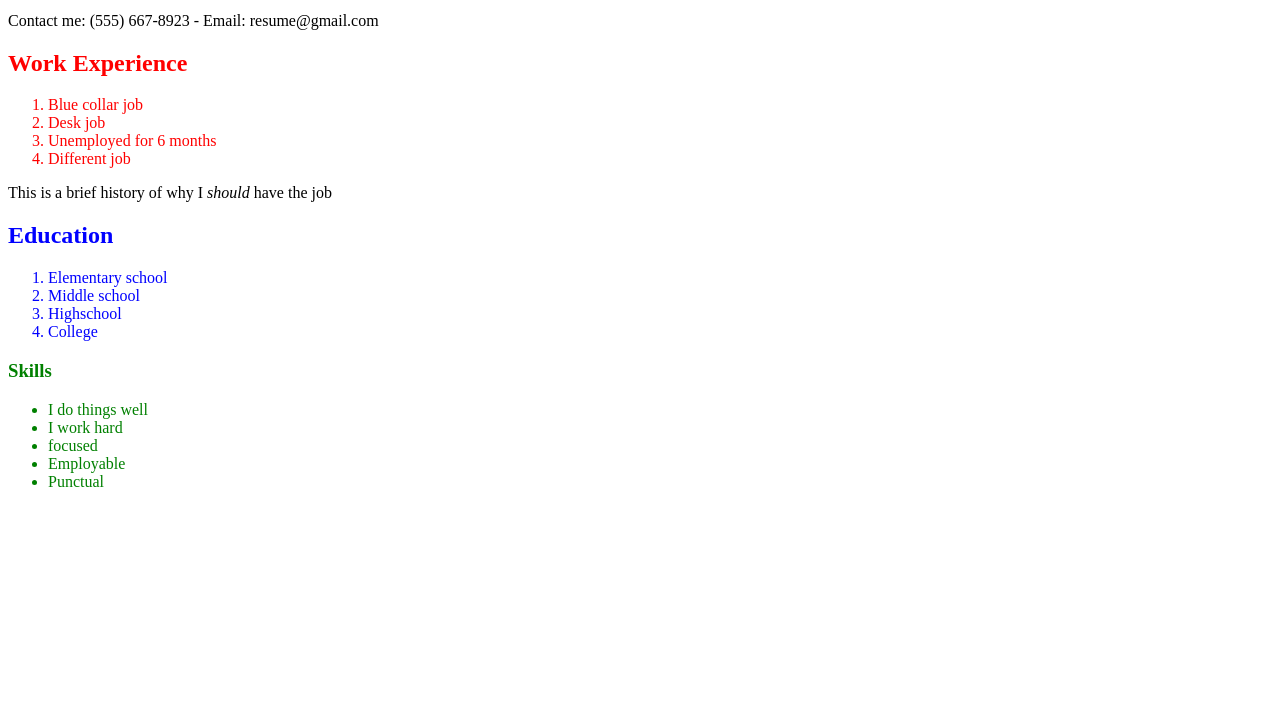
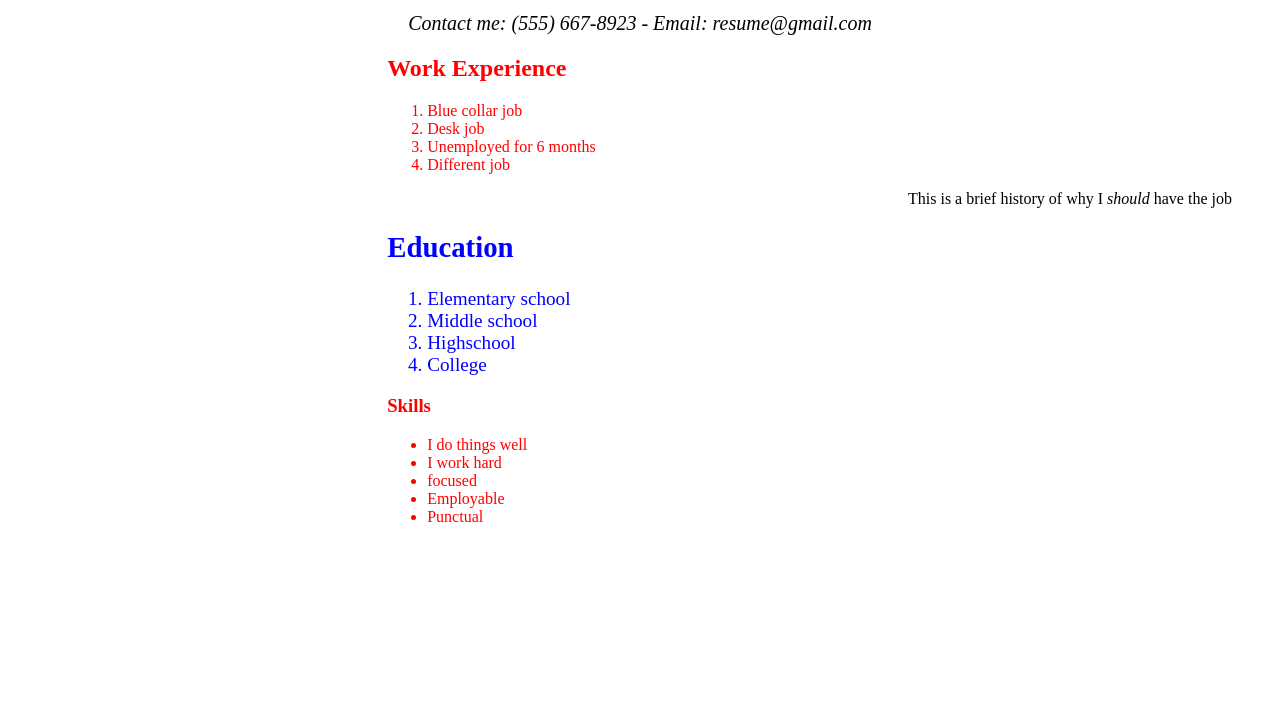
Before and after one commit to Mac-ziis/resume-site, a plain HTML site: page index.html in a window 1280 px wide. Shown: the part 89-800 px from the top of the page. Drawn offline with Linux system fonts and the light colour scheme.

Commit message:
an update to the css and formatting

```diff
--- a/css/styles.css
+++ b/css/styles.css
@@ -1,13 +1,12 @@
 .work {
   color: red;
+  margin-left: 30%;
 }
 
-.education {
+#education {
   color: blue;
-}
-
-.skills {
-  color: green;
+  font-size: 120%;
+  margin-left: 30%;
 }
 
 .bold {
@@ -16,4 +15,16 @@
 
 h1 {
   font-size: 40px;
+  text-align: center;
+  text-decoration: underline blue;
 }
+
+#contact {
+  text-align: center;
+  font-size: 20px;
+  font-style: italic;
+}
+
+#history {
+  margin-left: 900px;
+}
--- a/index.html
+++ b/index.html
@@ -9,7 +9,7 @@
 </head>
 <body>
   <h1>Stranger Resume</h1>
-  <p>Contact me: (555) 667-8923 - Email: resume@gmail.com</p>
+  <p id="contact">Contact me: (555) 667-8923 - Email: resume@gmail.com</p>
   <div class="work">
     <h2>Work Experience</h2>
     <ol>
@@ -19,8 +19,8 @@
       <li>Different job</li>
     </ol>
   </div>
-  <p>This is a brief history of why I <span class="bold">should</span> have the job</p>
-<div class="education">
+  <p id="history">This is a brief history of why I <span class="bold">should</span> have the job</p>
+<div id="education">
   <h2>Education</h2>
   <ol>
     <li>Elementary school</li>
@@ -29,7 +29,7 @@
     <li>College</li>
   </ol>
 </div>
-<div class="skills">
+<div class="work">
   <h3>Skills</h3>
   <ul>
     <li>I do things well</li>
```
